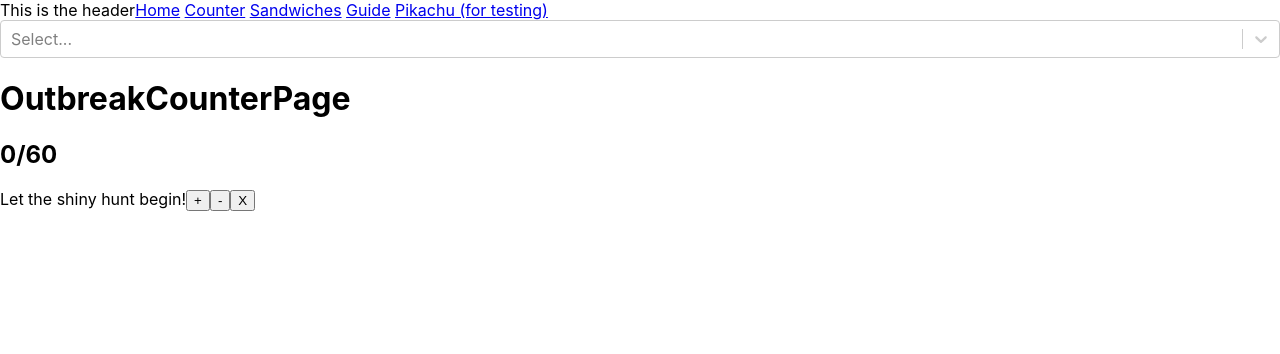
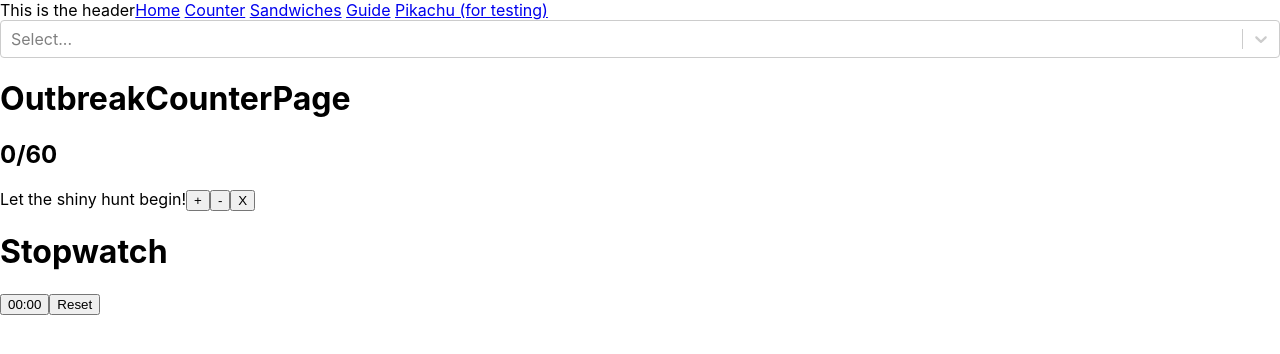
Before and after one commit to ShinyHelper/ShinyHuntingCompanion_SV, a React (Create React App) app: page /counter in a window 1280 px wide. Shown: the top 354 px of the page. Built offline with nearby package versions, Linux system fonts and the light colour scheme; no server answers.

Commit message:
add Timer

```diff
--- a/src/components/Timer.jsx
+++ b/src/components/Timer.jsx
@@ -1,7 +1,54 @@
-export default function Timer(){
-    return(
-        <div id="Timer">
-            This is the Timer
-        </div>
-    )
+import React, { useState, useEffect } from 'react';
+
+function Stopwatch() {
+  const [isRunning, setIsRunning] = useState(false);
+  const [time, setTime] = useState(0);
+
+  useEffect(() => {
+    let interval;
+
+    if (isRunning) {
+      interval = setInterval(() => {
+        setTime((prevTime) => prevTime + 1);
+      }, 1000);
+    } else {
+      clearInterval(interval);
+    }
+
+    return () => {
+      clearInterval(interval);
+    };
+  }, [isRunning]);
+
+  const handleButtonClick = () => {
+    setIsRunning((prevIsRunning) => !prevIsRunning);
+  };
+
+  const resetStopwatch = () => {
+    setIsRunning(false);
+    setTime(0);
+  };
+
+  return (
+    <div>
+      <h1>Stopwatch</h1>
+      <button onClick={handleButtonClick}>
+        <span>{formatTime(time)}</span>
+      </button>
+      <button onClick={resetStopwatch}>Reset</button>
+    </div>
+  );
 }
+
+function formatTime(seconds) {
+  const minutes = Math.floor(seconds / 60);
+  const remainingSeconds = seconds % 60;
+
+  return `${padWithZero(minutes)}:${padWithZero(remainingSeconds)}`;
+}
+
+function padWithZero(value) {
+  return value < 10 ? `0${value}` : value;
+}
+
+export default Stopwatch;
--- a/src/pages/OutbreakCounter.jsx
+++ b/src/pages/OutbreakCounter.jsx
@@ -1,4 +1,5 @@
 import { useState } from "react";
+import Stopwatch from "../components/Timer";
 
 export default function OutbreakCounterPage(){
     let[count, setCount] = useState(0);
@@ -18,6 +19,7 @@ export default function OutbreakCounterPage(){
             <button className="increment" onClick={ () => setCount(count+1)}>+</button>
             <button className="decrement" onClick={ () => setCount(count == 0 ? count = 0 : count - 1)}>-</button>
             <button className="reset" onClick={ () => setCount(count=0)}>X</button>
+            <Stopwatch />
         </div>
     )
 }
```
